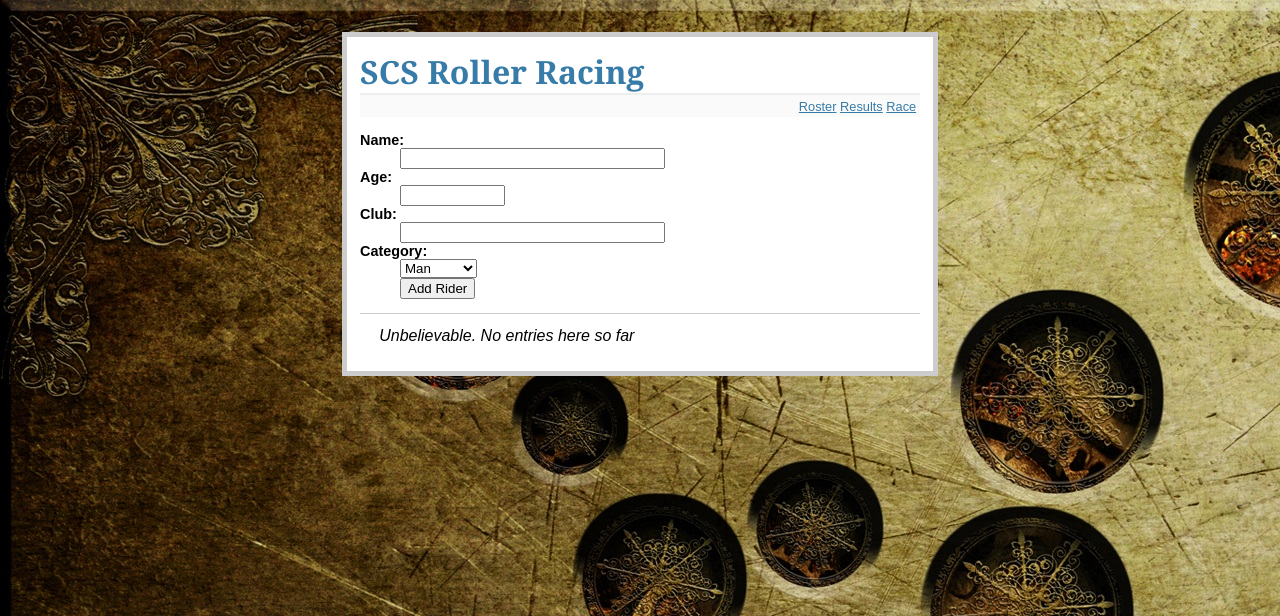
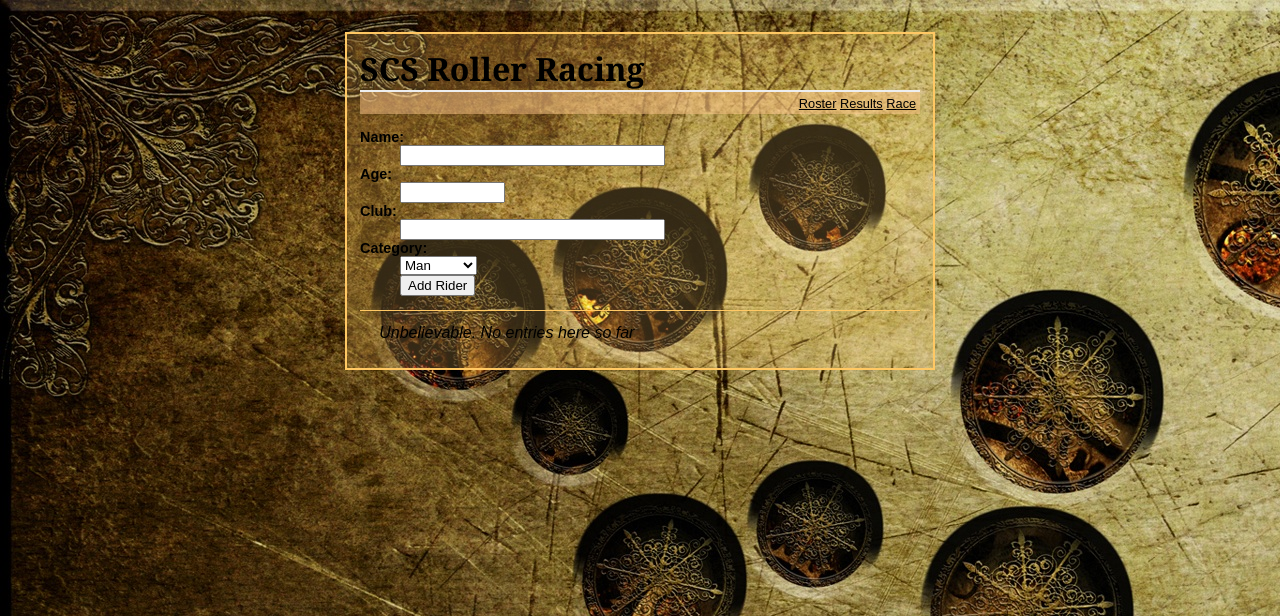
Before and after one commit to PDKK/roster, a Flask app: page /roster in a window 1280 px wide. Shown: the top 616 px of the page. Run offline with Flask 2, Linux system fonts and the light colour scheme; data comes from the database, SQL or seed files in the repository; data that the repository does not hold is empty.

Commit message:
Improved css, with frop shadow

```diff
--- a/static/style.css
+++ b/static/style.css
@@ -1,22 +1,23 @@
 body            {
-    font-family: sans-serif;
+    font-family: "Bookman Old Style", sans-serif;
     background: #eee;
     background-image: url('background.jpg');
 }
-a, h1, h2       { color: #377BA8; }
+a, h1, h2       { color: #000; }
 h1, h2          { font-family: 'Georgia', serif; margin: 0; }
 h1              { border-bottom: 2px solid #eee; }
 h2              { font-size: 1.2em; }
 
-.page           { margin: 2em auto; width: 35em; border: 5px solid #ccc;
-                  padding: 0.8em; background: white; }
+.page           { margin: 2em auto; width: 35em; border: 2px solid rgb(255,200,100);
+                  padding: 0.8em; background-color:rgba(255,200,100,0.2) }
 .entries        { list-style: none; margin: 0; padding: 0; }
 .entries li     { margin: 0.8em 1.2em; }
 .entries li h2  { margin-left: -1em; }
-.add-entry      { font-size: 0.9em; border-bottom: 1px solid #ccc; }
+.add-entry      { font-size: 0.9em; border-bottom: 1px solid rgb(255,200,100); }
 .add-entry dl   { font-weight: bold; }
 .metanav        { text-align: right; font-size: 0.8em; padding: 0.3em;
-                  margin-bottom: 1em; background: #fafafa; }
+                  margin-bottom: 1em; background-color:rgba(255,200,140,0.5); }
 .flash          { background: #CEE5F5; padding: 0.5em;
                   border: 1px solid #AACBE2; }
 .error          { background: #F0D6D6; padding: 0.5em; }
+.result   { font-weight: bold; font-size:1.3em; font-family: '"Bookman Old Style'; text-shadow: 2px 2px 2px #fff; }
--- a/templates/show_results.html
+++ b/templates/show_results.html
@@ -22,7 +22,7 @@
 
       {% for entry in entries %}
 
-      <li>{{ entry.name }}:{{entry.time}}</li>
+      <li class="result">{{ entry.name }}:{{entry.time}}</li>
 
       {% endfor %}
 
```
